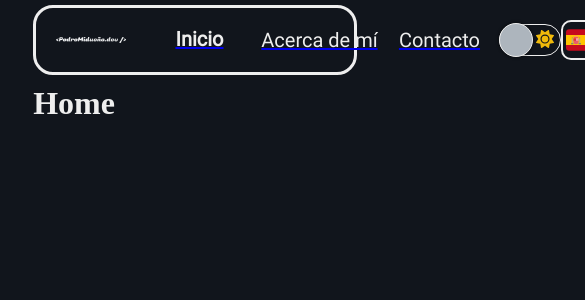
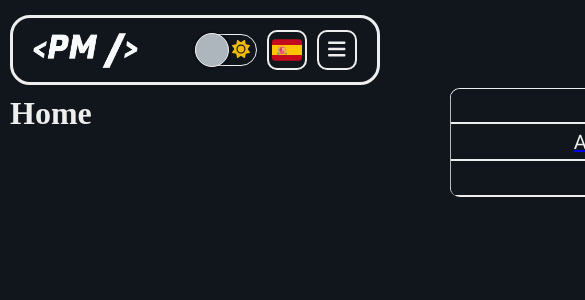
Before and after one commit to PedroMidueno/portfolio-pedromidueno, a React (Vite) app: page / in a window 390 px wide. Shown: the top 300 px of the page, 585 px wide, since content can reach past the window. Built offline with nearby package versions, Linux system fonts and the light colour scheme.

Commit message:
Finish responsive design of NavBar component v1

```diff
--- a/src/components/NavBar.jsx
+++ b/src/components/NavBar.jsx
@@ -1,3 +1,4 @@
+import { useState } from "react"
 import CustomLink from "./CustomLink"
 import { useUISettings } from '../hooks/useUISettings'
 import { ES, EN, LIGHT, DARK } from '../config/consts'
@@ -7,9 +8,24 @@ import ThemeSwitch from "./ThemeSwitch"
 import LanguageSwitch from "./LanguageSwitch"
 import logo_dark from '../assets/images/logo_dark.png'
 import logo_light from '../assets/images/logo_light.png'
+import { FontAwesomeIcon } from "@fortawesome/react-fontawesome"
+import { faBars, faXmark } from '@fortawesome/free-solid-svg-icons'
 
 const NavBar = () => {
     const { theme, lang } = useUISettings()
+
+    const [open, setOpen] = useState(false)
+
+    const showMenu = () => {
+        setOpen(!open)
+        const links = document.querySelector('#links')
+        links.classList.toggle(styles.visible)
+    }
+
+    const hideMenu = () => {
+        document.querySelector('#links').classList.remove(styles.visible)
+        setOpen(false)
+    }
 
     return (
         <header>
@@ -19,7 +35,9 @@ const NavBar = () => {
                     {theme === DARK && <img src={logo_dark} alt="PedroMidueno.dev logo" />}
 
                 </div>
-                <div className={styles.links}>
+                <div className={`${styles.links} ${theme === LIGHT && styles.light}`}
+                    id="links"
+                    onClick={hideMenu}>
                     <CustomLink path='/'>
                         {lang === ES && navBar.home.es}
                         {lang === EN && navBar.home.en}
@@ -34,10 +52,22 @@ const NavBar = () => {
                         {lang === ES && navBar.contact.es}
                         {lang === EN && navBar.contact.en}
                     </CustomLink>
+                </div>
 
+                <div className={styles.switches}>
                     <ThemeSwitch />
                     <LanguageSwitch />
+
+                    <button onClick={showMenu}
+                        className={`${styles.menu_button}
+                        ${theme === LIGHT && styles.light}`}
+                    >
+                        {open && <FontAwesomeIcon icon={faXmark} />}
+                        {!open && <FontAwesomeIcon icon={faBars} />}
+                    </button>
                 </div>
+
+
             </nav>
         </header>
     )
--- a/src/index.css
+++ b/src/index.css
@@ -17,6 +17,7 @@
   margin: 0;
   padding: 0;
   box-sizing: border-box;
+  -webkit-tap-highlight-color: rgba(0, 0, 0, 0);
 }
 
 :root {
@@ -60,3 +61,16 @@ body.light {
   margin: 0 auto;
   min-height: 100vh;
 }
+
+@media screen and (max-width: 829px){
+  #app {
+    max-width: 90%;
+  }
+}
+
+@media screen and (max-width: 449px) {
+  #app {
+    max-width: 100%;
+    padding: 10px;
+  }
+}
--- a/src/styles/CustomLink.module.css
+++ b/src/styles/CustomLink.module.css
@@ -1,5 +1,5 @@
 .link {
-    /* border: 1px solid red; */
+    /* border: 1px solid green; */
     color: var(--light-color);
     font-family: 'Roboto-Regular';
     text-decoration: none;
@@ -10,6 +10,7 @@
     display: flex;
     justify-content: center;
     align-items: center;
+
 }
 
 .active {
@@ -20,3 +21,27 @@
 .light {
     color: var(--dark-color);
 }
+
+@media screen and (max-width: 829px){
+    .link{
+        border-bottom: 2px solid var(--light-color);
+        padding: 5px 0;
+        transition: none;
+        background: var(--dark-color);
+    }
+
+    .light {
+        border-bottom: 2px solid var(--dark-color);
+        background: var(--light-color);
+    }
+
+    .link:active {
+        background: var(--light-color);
+        color: var(--dark-color);
+    }
+
+    .light:active{
+        background: var(--dark-color);
+        color: var(--light-color);
+    }
+}
--- a/src/styles/NavBar.module.css
+++ b/src/styles/NavBar.module.css
@@ -16,21 +16,21 @@ nav {
     margin-bottom: 10px;
     padding: 0 50px;
     transition: var(--transition-settings);
+    position: relative;
 }
 
 .logo {
     /* border: 1px solid red; */
-    height: 30px;
-    max-height: 30px;
+    height: 35px;
+    max-height: 35px;
     display: flex;
     justify-content: center;
     align-items: center;
-    min-width: 20%;
-    width: 30%;
 }
 
 .logo img {
-    width: 100%;
+    width: auto;
+    height: 100%;
 }
 
 .links {
@@ -38,8 +38,9 @@ nav {
     display: flex;
     flex-direction: row;
     align-items: center;
-    justify-content: space-between;
-    width: 60%;
+    justify-content: space-around;
+    gap: 10px;
+    width: 50%;
 }
 
 nav.light {
@@ -47,19 +48,96 @@ nav.light {
     background: var(--light-color);
 }
 
-@media screen and (max-width: 1169px){
-    .logo {
-        min-width: 25%;
-        width: 25%;
-    }
-
-    .links{
-        width: 70%;
-    }
+.menu_button {
+    width: 40px;
+    height: 40px;
+    min-width: 40px;
+    min-height: 40px;
+    display: flex;
+    justify-content: center;
+    align-items: center;
+    font-size: 20px;
+    border: 2px solid var(--light-color);
+    border-radius: 10px;
+    background: none;
+    color: var(--light-color);
+    transition: var(--transition-settings);
+    display: none;
 }
 
-@media screen and (max-width: 959px){
+.menu_button:active {
+    font-size: 18px;
+}
+
+.menu_button.light {
+    border: 2px solid var(--dark-color);
+    color: var(--dark-color);
+}
+
+.switches{
+    display: flex;
+    justify-content: space-between;
+    align-items: center;
+    gap: 20px;
+}
+
+@media screen and (max-width: 959px) {
     nav {
         padding: 0 20px;
     }
 }
+
+@media screen and (max-width: 829px) {
+    nav {
+        padding: 0 30px;
+    }
+
+    .menu_button {
+        display: block;
+    }
+
+    .links{
+        border: 1px solid var(--light-color);
+        border-radius: 10px;
+        position: absolute;
+        flex-direction: column;
+        align-items: stretch;
+        z-index: 1;
+        left: unset;
+        right: 0;
+        top: 70px;
+        gap: 0;
+        width: 40%;
+        overflow: hidden;
+        border-bottom: none;
+        transform: translateX(120%);
+        transition: var(--transition-settings);
+    }
+
+    .links.visible {
+        transform: translateX(0);
+    }
+
+    .links.light {
+        border: 1px solid var(--dark-color);
+    }
+}
+@media screen and (max-width: 449px) {
+    .links {
+        width: 100%;
+    }
+
+    .switches {
+        gap: 10px;
+    }
+
+    nav{
+        padding: 0 20px;
+    }
+}
+
+@media screen and (max-width: 369px) {
+    nav{
+        padding: 0 10px;
+    }
+}
```
Also changed, not shown: src/assets/images/logo_dark.png, src/assets/images/logo_light.png.
